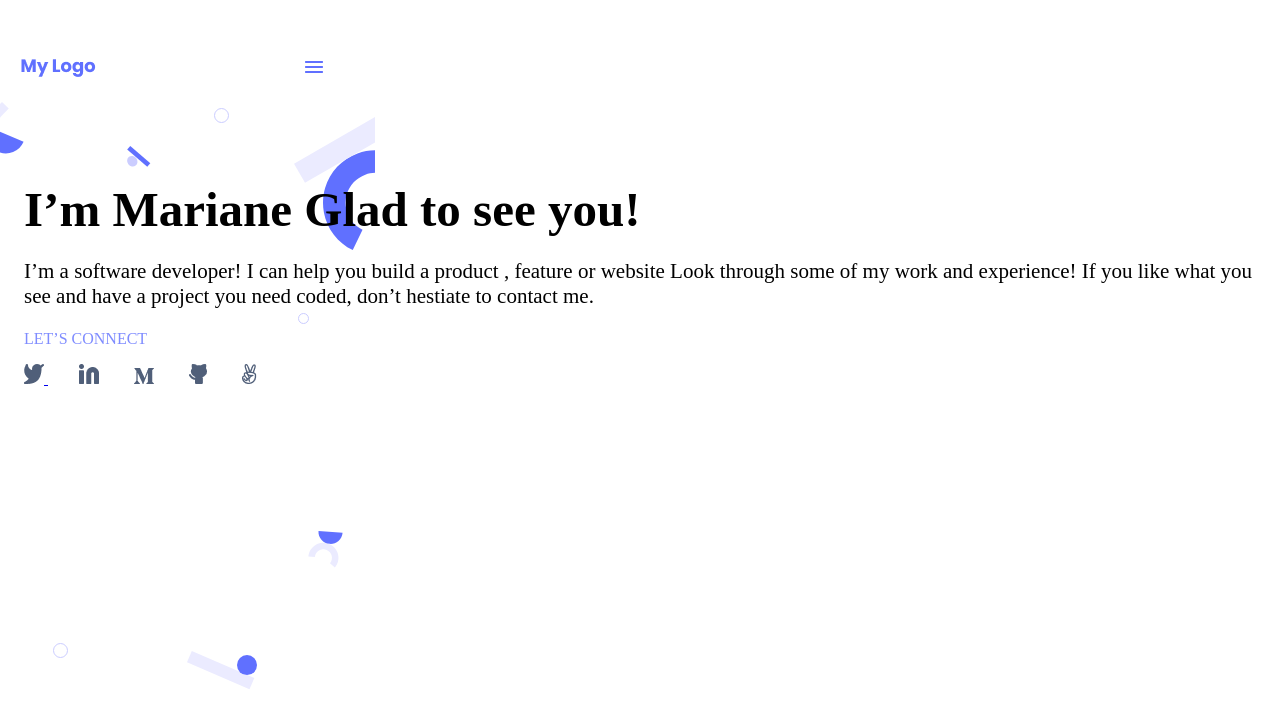
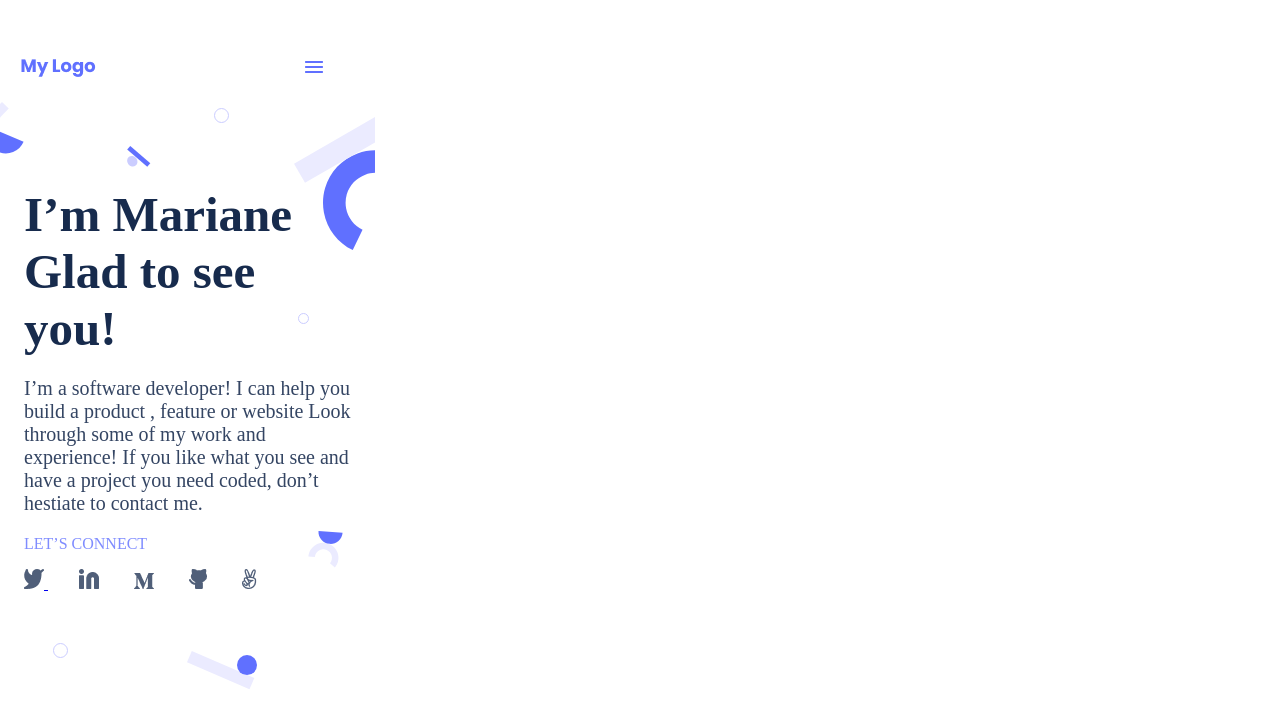
Before and after one commit to shaqayq/RepateProject, a website: page index.html in a window 1280 px wide. Drawn offline with Linux system fonts and the light colour scheme.

Commit message:
update the title design

```diff
--- a/style.css
+++ b/style.css
@@ -29,13 +29,17 @@ body {
 }
 
 .intro {
-  font-size: 49px;
-  margin-top: 79px;
-  margin-bottom: 0;
+    width: 327px;
+    font-size: 49px;
+    margin-top: 84px;
+    margin-bottom: 0;
+    color: #172B4D;
 }
 
 .paragraph {
-  font-size: 21px;
+  font-size: 20px;
+  width: 332px;
+  color: #344563;
 }
 
 .conect_info {
```
